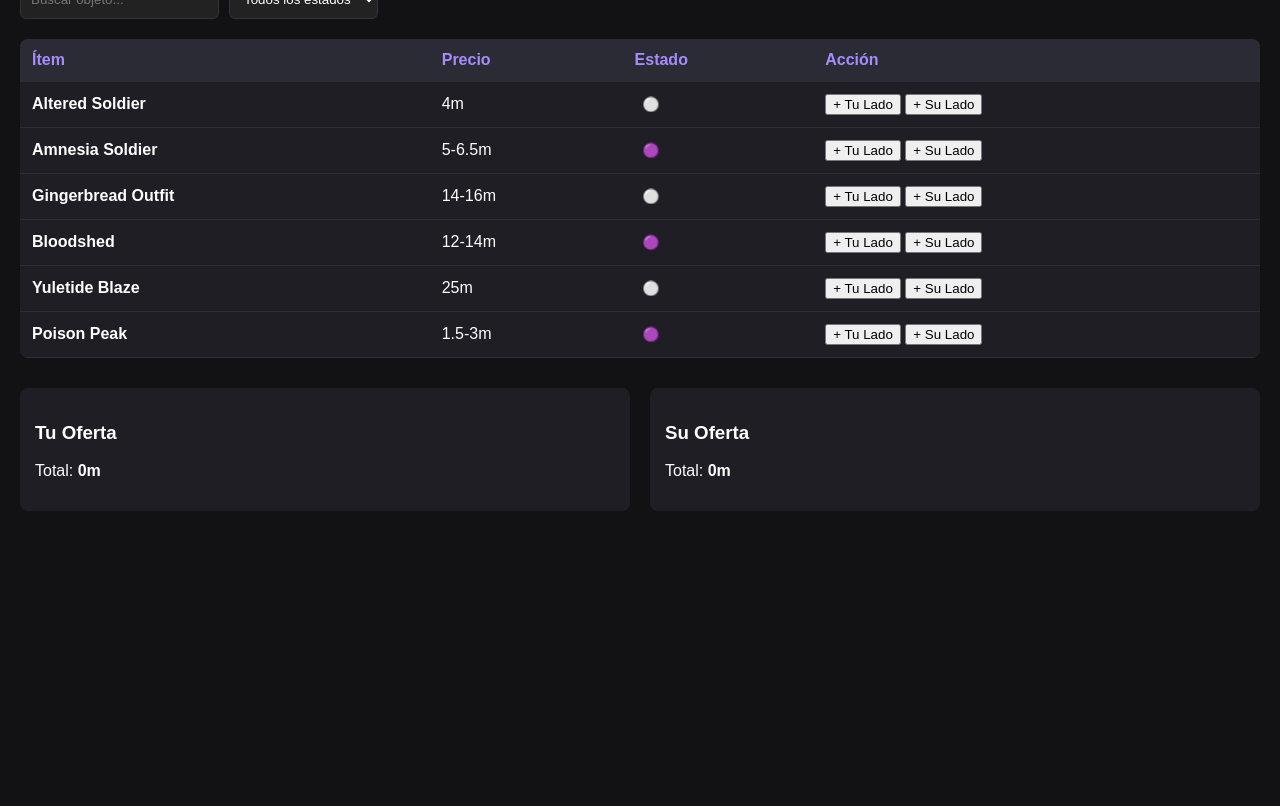
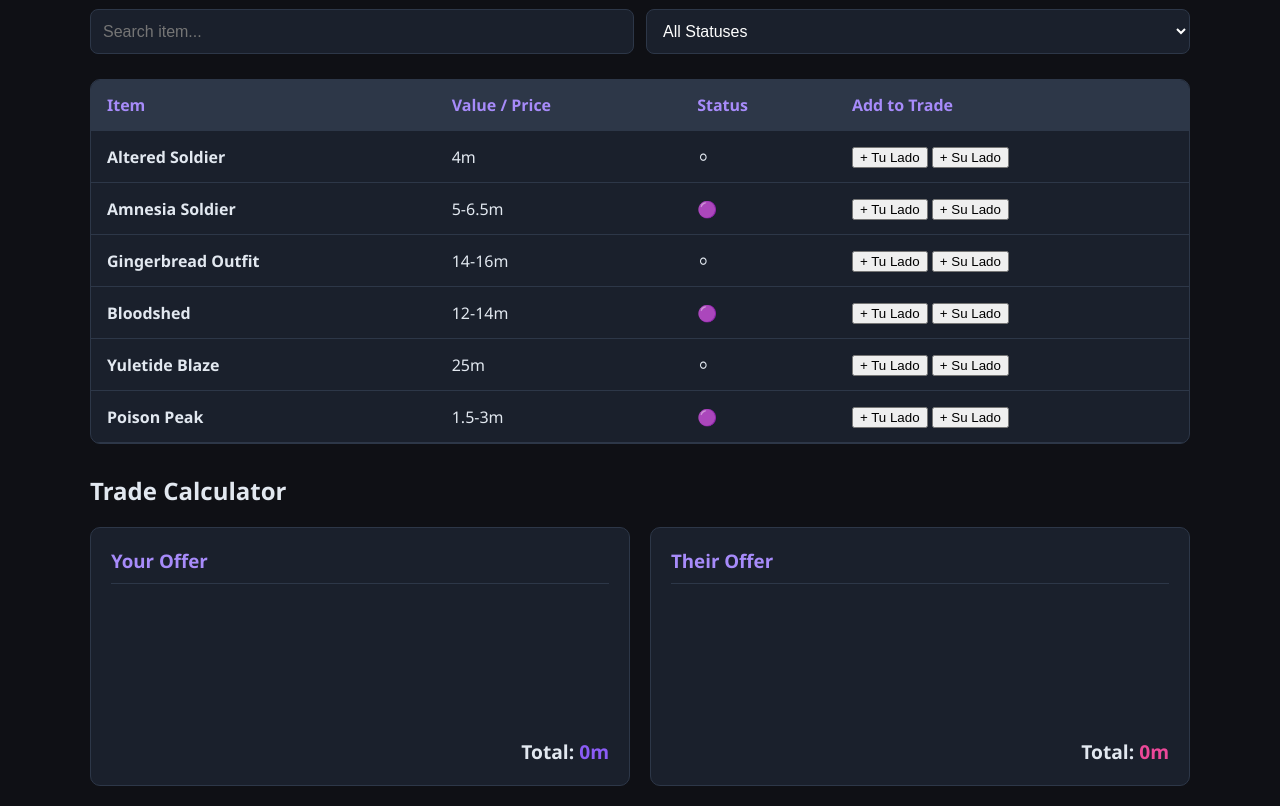
Before and after one commit to Bh2-Values/TheHub, a plain HTML site: page index.html in a window 1280 px wide. Shown: the part 100-906 px from the top of the page. Before the commit the page ends 800 px from the top, so only its background shows below. Drawn offline with Linux system fonts and the light colour scheme.

Commit message:
Update index.html

```diff
--- a/index.html
+++ b/index.html
@@ -1,59 +1,84 @@
 <!DOCTYPE html>
-<html lang="es">
+<html lang="en">
 <head>
   <meta charset="UTF-8">
+  <meta name="viewport" content="width=device-width, initial-scale=1.0">
   <title>BH2 Value List & Trade Calculator</title>
   <style>
-    body { font-family: Arial, sans-serif; background: #121214; color: #fff; margin: 20px; }
-    h1 { color: #8a5cf6; }
-    .controls { display: flex; gap: 10px; margin-bottom: 20px; }
-    input, select { padding: 10px; border-radius: 6px; border: 1px solid #333; background: #222; color: #fff; }
-    table { width: 100%; border-collapse: collapse; background: #1e1e24; border-radius: 8px; overflow: hidden; }
-    th, td { padding: 12px; text-align: left; border-bottom: 1px solid #2d2d35; }
-    th { background: #2b2b36; color: #a78bfa; }
-    tr:hover { background: #282832; }
-    .status-badge { padding: 4px 8px; border-radius: 4px; font-size: 0.85em; }
-    .trade-container { display: flex; gap: 20px; margin-top: 30px; }
-    .trade-box { flex: 1; background: #1e1e24; padding: 15px; border-radius: 8px; }
+    * { box-sizing: border-box; }
+    body { font-family: 'Segoe UI', Tahoma, Geneva, Verdana, sans-serif; background: #0f1015; color: #e2e8f0; margin: 0; padding: 20px; }
+    .container { max-width: 1100px; margin: 0 auto; }
+    h1 { color: #a78bfa; text-align: center; margin-bottom: 25px; }
+
+    .controls { display: flex; gap: 12px; margin-bottom: 25px; flex-wrap: wrap; }
+    input, select { padding: 12px; border-radius: 8px; border: 1px solid #2d3748; background: #1a202c; color: #fff; flex: 1; min-width: 200px; font-size: 1rem; }
+
+    .table-responsive { overflow-x: auto; background: #1a202c; border-radius: 10px; border: 1px solid #2d3748; margin-bottom: 30px; }
+    table { width: 100%; border-collapse: collapse; text-align: left; }
+    th, td { padding: 14px 16px; border-bottom: 1px solid #2d3748; }
+    th { background: #2d3748; color: #a78bfa; font-weight: 600; }
+    tr:hover { background: #242c3d; }
+
+    .btn-trade { padding: 6px 12px; border-radius: 6px; border: none; cursor: pointer; font-weight: 600; font-size: 0.85rem; margin-right: 4px; transition: 0.2s; }
+    .btn-your { background: #8b5cf6; color: white; }
+    .btn-your:hover { background: #7c3aed; }
+    .btn-their { background: #ec4899; color: white; }
+    .btn-their:hover { background: #db2777; }
+
+    .trade-section { display: grid; grid-template-columns: repeat(auto-fit, minmax(300px, 1fr)); gap: 20px; }
+    .trade-card { background: #1a202c; border: 1px solid #2d3748; border-radius: 10px; padding: 20px; }
+    .trade-card h3 { margin-top: 0; color: #a78bfa; border-bottom: 1px solid #2d3748; padding-bottom: 10px; }
+    .trade-list { list-style: none; padding: 0; margin: 0; min-height: 120px; }
+    .trade-list li { display: flex; justify-content: space-between; padding: 8px 0; border-bottom: 1px solid #2d3748; }
+    .remove-btn { color: #f87171; cursor: pointer; font-weight: bold; margin-left: 10px; }
+    .trade-total { font-size: 1.2rem; margin-top: 15px; font-weight: bold; text-align: right; }
   </style>
 </head>
 <body>
 
-  <h1>BH2 Values & Trade Calculator</h1>
+  <div class="container">
+    <h1>BH2 Value List & Trade Calculator</h1>
 
     <div class="controls">
-    <input type="text" id="searchInput" placeholder="Buscar objeto..." onkeyup="filterData()">
+      <input type="text" id="searchInput" placeholder="Search item..." onkeyup="filterData()">
       <select id="statusFilter" onchange="filterData()">
-      <option value="">Todos los estados</option>
+        <option value="">All Statuses</option>
         <option value="🟢">📈 Rising</option>
         <option value="⚪">⚖️ Stable</option>
         <option value="🟣">≈ Fluctuating</option>
         <option value="🔴">📉 Decreasing</option>
+        <option value="⚠️">⚠️ Manipulated</option>
       </select>
     </div>
 
-  <table id="valueTable">
+    <div class="table-responsive">
+      <table>
         <thead>
           <tr>
-        <th>Ítem</th>
-        <th>Precio</th>
-        <th>Estado</th>
-        <th>Acción</th>
+            <th>Item</th>
+            <th>Value / Price</th>
+            <th>Status</th>
+            <th>Add to Trade</th>
           </tr>
         </thead>
         <tbody id="tableBody"></tbody>
       </table>
+    </div>
 
-  <div class="trade-container">
-    <div class="trade-box">
-      <h3>Tu Oferta</h3>
-      <ul id="yourSide"></ul>
-      <p>Total: <strong id="yourTotal">0m</strong></p>
+    <!-- Trade Calculator -->
+    <h2>Trade Calculator</h2>
+    <div class="trade-section">
+      <div class="trade-card">
+        <h3>Your Offer</h3>
+        <ul id="yourList" class="trade-list"></ul>
+        <div class="trade-total">Total: <span id="yourTotal" style="color: #8b5cf6;">0m</span></div>
       </div>
-    <div class="trade-box">
-      <h3>Su Oferta</h3>
-      <ul id="theirSide"></ul>
-      <p>Total: <strong id="theirTotal">0m</strong></p>
+
+      <div class="trade-card">
+        <h3>Their Offer</h3>
+        <ul id="theirList" class="trade-list"></ul>
+        <div class="trade-total">Total: <span id="theirTotal" style="color: #ec4899;">0m</span></div>
+      </div>
     </div>
   </div>
 
```
Lines whose indentation alone changed are shown as unchanged.
